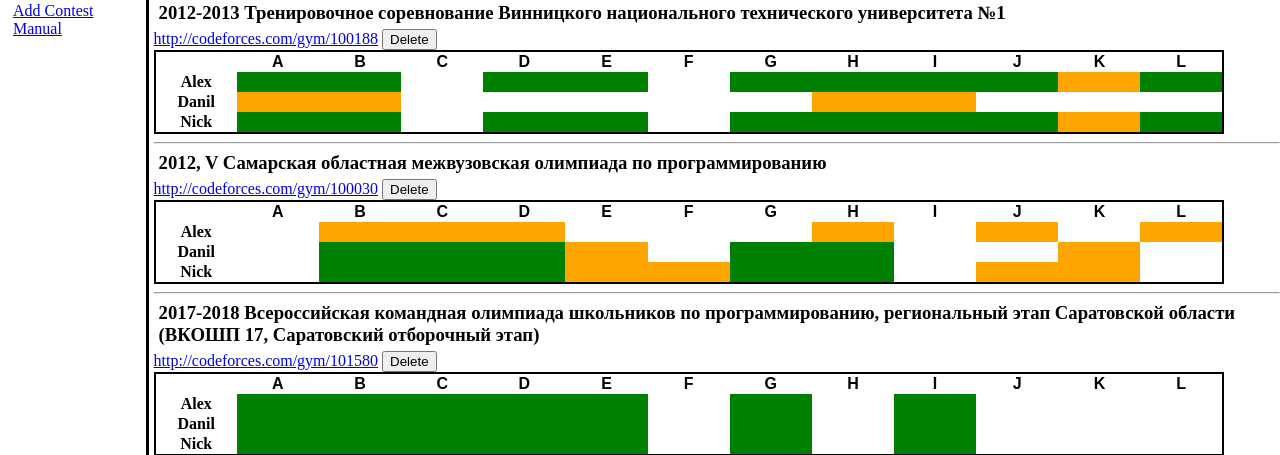
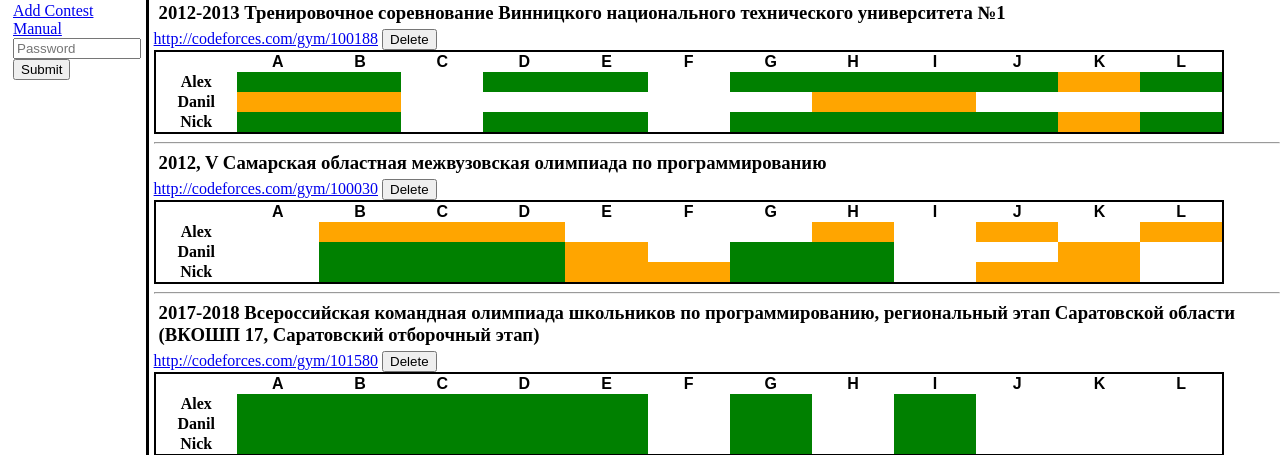
Before and after one commit to ddddanil/Doreshka, a Flask app: page / in a window 1280 px wide. Shown: the part 29-484 px from the top of the page. Run offline with Flask 2, Linux system fonts and the light colour scheme; lists and menus that the app fills with data are empty; some libraries are stand-ins or nearby versions.

Commit message:
Добавил защиту от изменения паролем

```diff
--- a/app/static/add_table.js
+++ b/app/static/add_table.js
@@ -208,8 +208,6 @@ function submit_table_post() // проверяем (говняно) и отпр
 	complete: function(xhr, status) {
 	    console.log("Complete ", status);
 	},
-	error: function(xhr, status, error) {
-	    console.log("Error ( ", status, "  ", error);
-	}
+	error: post_error
     });
 }
--- /dev/null
+++ b/app/static/base.js
@@ -0,0 +1,24 @@
+$(document).on("keypress", ":input", function(event) {  // решение из stackoverflow как не сабмитить формы по ентеру (я из жс отправляю)
+    if (event.keyCode == 13) {
+        event.preventDefault();
+    }
+});
+
+function check_passwd()
+{
+    var password = document.forms['get_pass']['pass'].value;
+    var jsonobj = {password: password};
+    $.ajax({
+	type: "POST",
+	url: "/getpass",
+	dataType: "json",
+	data: jsonobj,
+    });
+}
+
+function post_error(xhr, status, error) {
+    if(error == "FORBIDDEN") // auth errorx
+    {
+	alert("You are not authorised to make changes")
+    }
+}
--- a/app/static/index.css
+++ b/app/static/index.css
@@ -6,6 +6,10 @@ div#side-nav {
     padding: 5px;
     margin: 0px 10px 0px 0px;
     position: fixed;
+}
+
+input.side-prompt {
+    width: 100%;
 }
 
 div#content {
--- a/app/static/index.js
+++ b/app/static/index.js
@@ -24,7 +24,8 @@ function addTableHandlers() // Просто бегаем по всем табл
 		    var success = function(data) {
 			cell.className = "table-done" + data;
 		    }
-		    $.post("/submit", cur_data, success);
+		    $.post("/submit", cur_data, success)
+			.fail(post_error);
 		}}
 		cur_cell.onclick = ClickHandler(table, task, name, cur_cell);
 	    }
@@ -34,11 +35,14 @@ function addTableHandlers() // Просто бегаем по всем табл
 
 function delete_table(number) // Удалить контест
 {
+    var suc = function() {
+	window.location.reload(true);
+    }
     if(confirm("Delete Contest?"))  // Спросить - обязательно
     {
-	$.post("/deletetable", {cont: number - 1}); // jinja считает форики с 1 (((
+	$.post("/deletetable", {cont: number - 1}, suc)  // jinja считает форики с 1 (((
+	    .fail(post_error);
     }
-    window.location.reload(true)
 }
 
 window.onload = addTableHandlers; // Запускаем после загрузки (дубируется в html)
--- a/app/templates/base.html
+++ b/app/templates/base.html
@@ -3,6 +3,7 @@
     <title>{% block title %}{% endblock %} | Дорешка #/bin/bash</title>
     <link rel="stylesheet" type="text/css" href="/static/index.css">
     <script src="https://ajax.googleapis.com/ajax/libs/jquery/3.2.1/jquery.min.js"></script>
+    <script src="/static/base.js"></script>
     {% block head %}{% endblock %}
   </head>
   <body>
@@ -15,6 +16,10 @@
       {% endif %}
       <br>
       {% endfor %}
+      <form name="get_pass">
+	<input type="text" name="pass" placeholder="Password" class="side-prompt">
+	<input type="button" name="check" value="Submit" onclick="return check_passwd()" class="button-neu">
+      </form>
     </div>
     <div id="content">
       <div id="header">Welcome to Doreshka</div>
--- a/app/views.py
+++ b/app/views.py
@@ -1,6 +1,7 @@
 from app import app
-from flask import render_template, request, redirect
+from flask import render_template, request, redirect, make_response
 from app.data import *
+from hashlib import sha1
 
 def getLinks():
     '''
@@ -23,6 +24,11 @@ def setActive(active):
             link['active'] = True
             break
     return links
+
+def password():
+    passwd = 'binbashrules'
+    hashpswd = sha1(passwd.encode('utf-8')).hexdigest()
+    return hashpswd
 
 @app.route('/')
 @app.route('/index')
@@ -47,6 +53,9 @@ def addTable():
 @app.route('/deletetable', methods = ['POST', 'HEAD'])
 def delete_table():
     '''Deletes contest'''
+    passwd = request.cookies.get('Access')
+    if not passwd or passwd != password():  # сикурити
+        return '{"Access": "denied"}', 403
     jsdata = request.form
     contest = jsdata['cont']
     try:
@@ -59,15 +68,31 @@ def delete_table():
 @app.route('/submit', methods = ['POST', 'HEAD'])
 def get_submit():
     '''Recieves submitions'''
+    passwd = request.cookies.get('Access')
+    if not passwd or passwd != password():  # сикурити
+        return '{"Access": "denied"}', 403
     jsdata = request.form
     return new_submission(int(jsdata['cont']), jsdata['name'], jsdata['task'])
 
 @app.route('/submittable', methods = ['POST', 'HEAD'])
 def get_table():
     '''Recieves new tables'''
+    passwd = request.cookies.get('Access')
+    if not passwd or passwd != password():  # сикурити
+        return '{"Access": "denied"}', 403
     jsdata = request.get_json()
     if jsdata:
         add_contest(jsdata)
         return '{"done": 1}', 200
     else:
         return '{"done": 0}', 422
+
+@app.route('/getpass', methods = ['POST', 'HEAD'])
+def get_pass():
+    '''Checks a password to give change access'''
+    jsdata = request.form
+    response = make_response('{"done":1}', 200)
+    passwd = jsdata['password']
+    hashpswd = sha1(passwd.encode('utf-8')).hexdigest()
+    response.set_cookie('Access', hashpswd)
+    return response
```
Also changed, not shown: app/data.json (+1 -1 lines).
